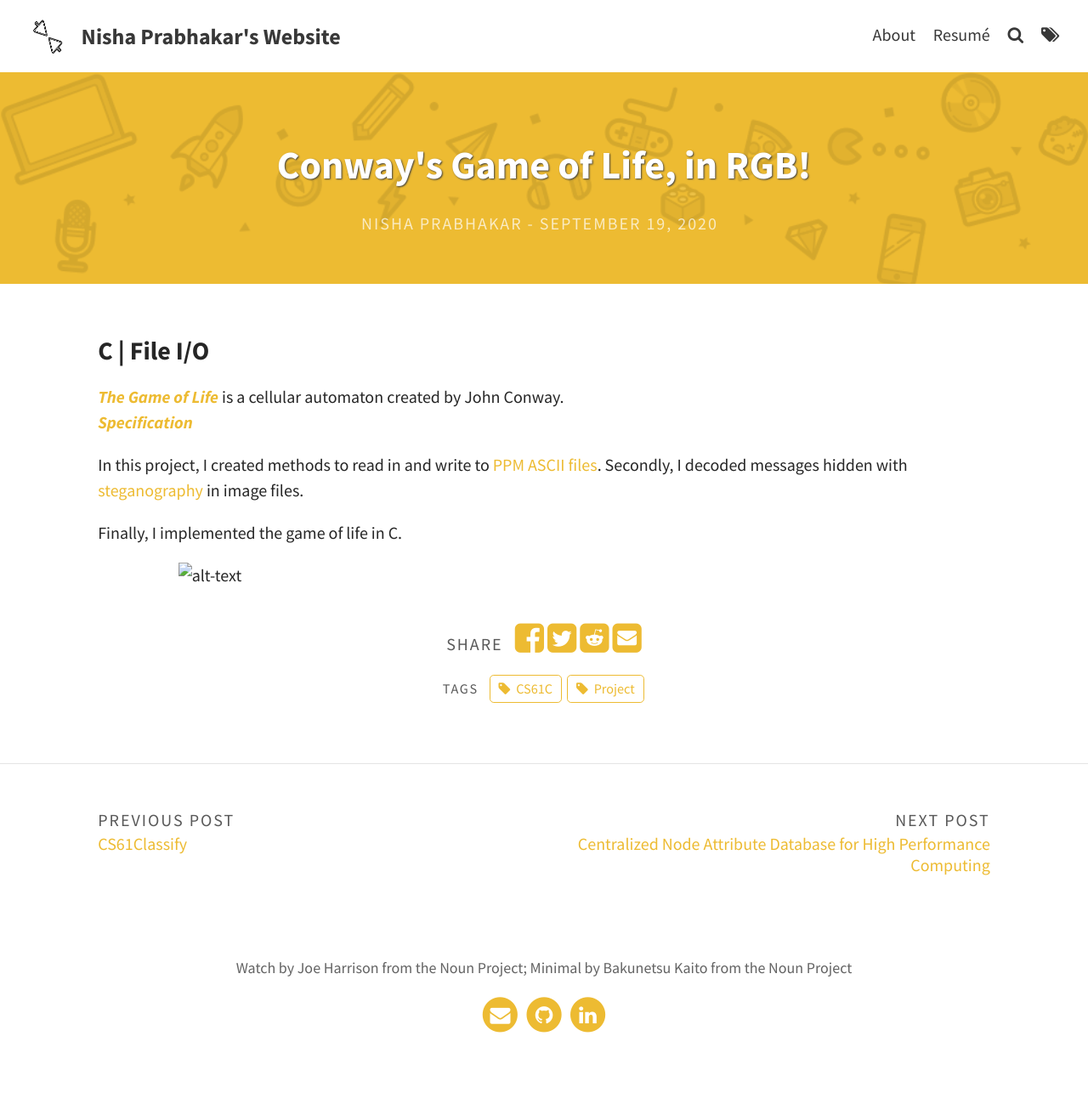
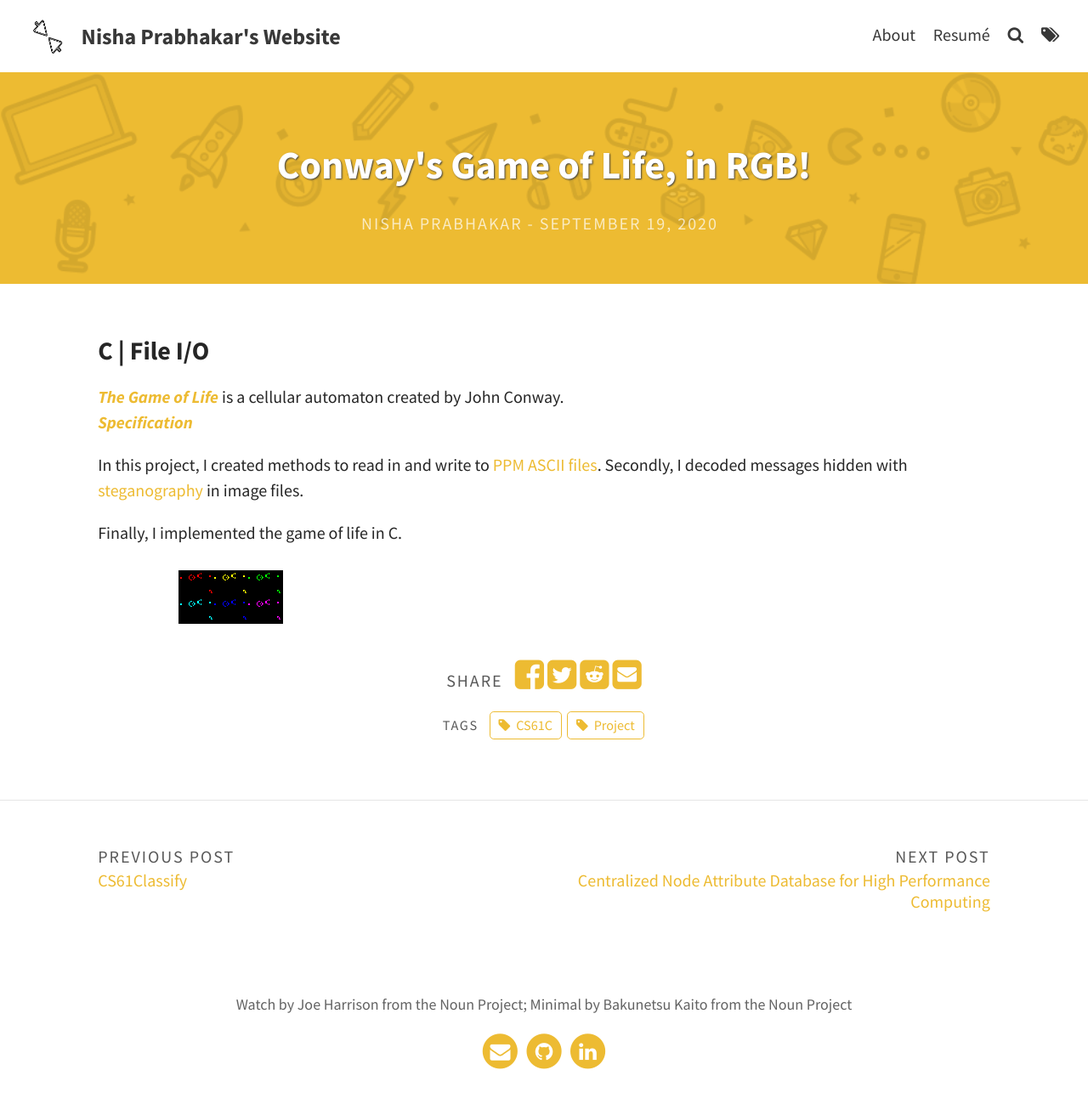
Before and after one commit to nishap1225/nishap1225.github.io, a Jekyll site: the page built from _posts/2020-09-19-Conway's-Game-of-Life,-in-RGB!.md, in a window 1280 px wide. Shown: the whole page at 85% size. Built offline with Jekyll 4.4.1, drawn with Linux system fonts in a browser that asks for light colours; before the commit the page ends 1256 px from its top, so only the background shows below that.

Commit message:
finally fixing gif

```diff
--- a/_posts/2020-09-19-Conway's-Game-of-Life,-in-RGB!.md
+++ b/_posts/2020-09-19-Conway's-Game-of-Life,-in-RGB!.md
@@ -16,4 +16,4 @@ In this project, I created methods to read in and write to [PPM ASCII files](htt
 
 Finally, I implemented the game of life in C.
 
-![alt-text](pexels/cs61c_project1.gif)
+{% include aligner.html images="pexels/cs61c_project1.gif" column=1 %}
```
